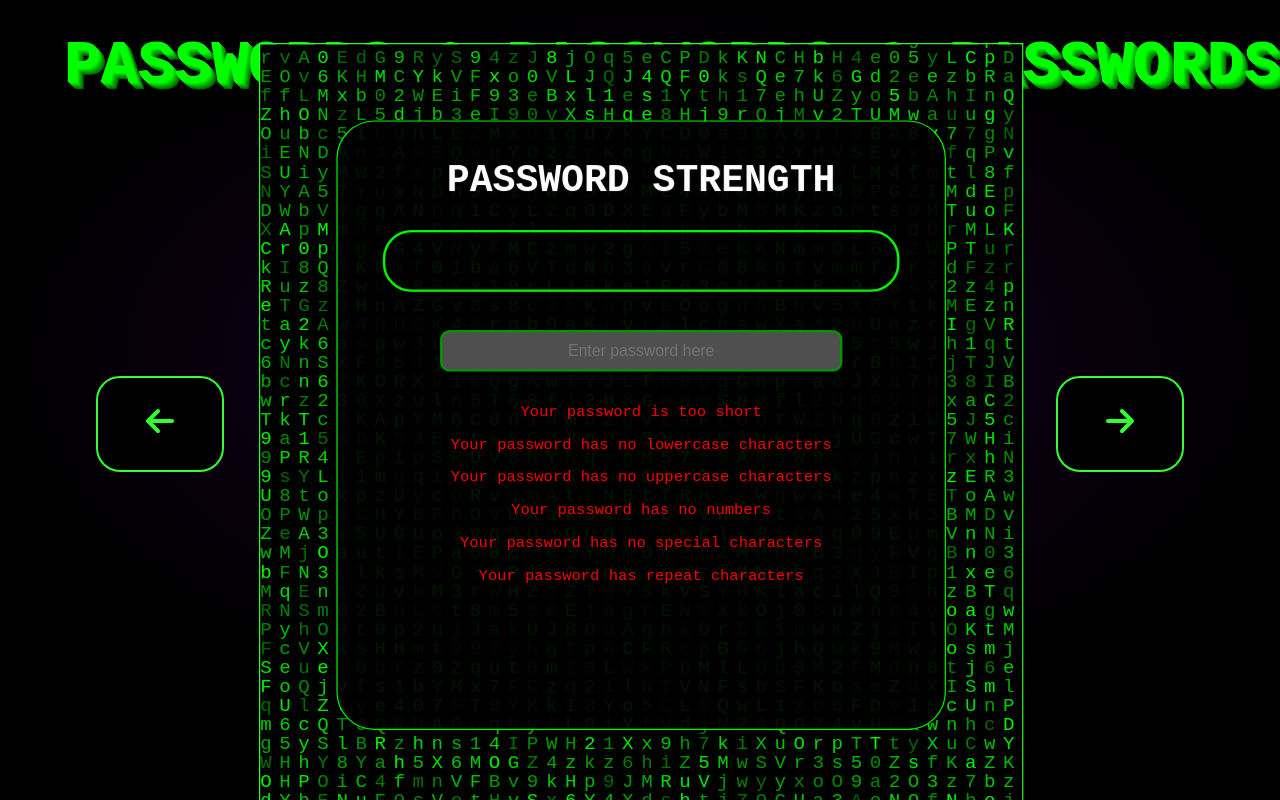
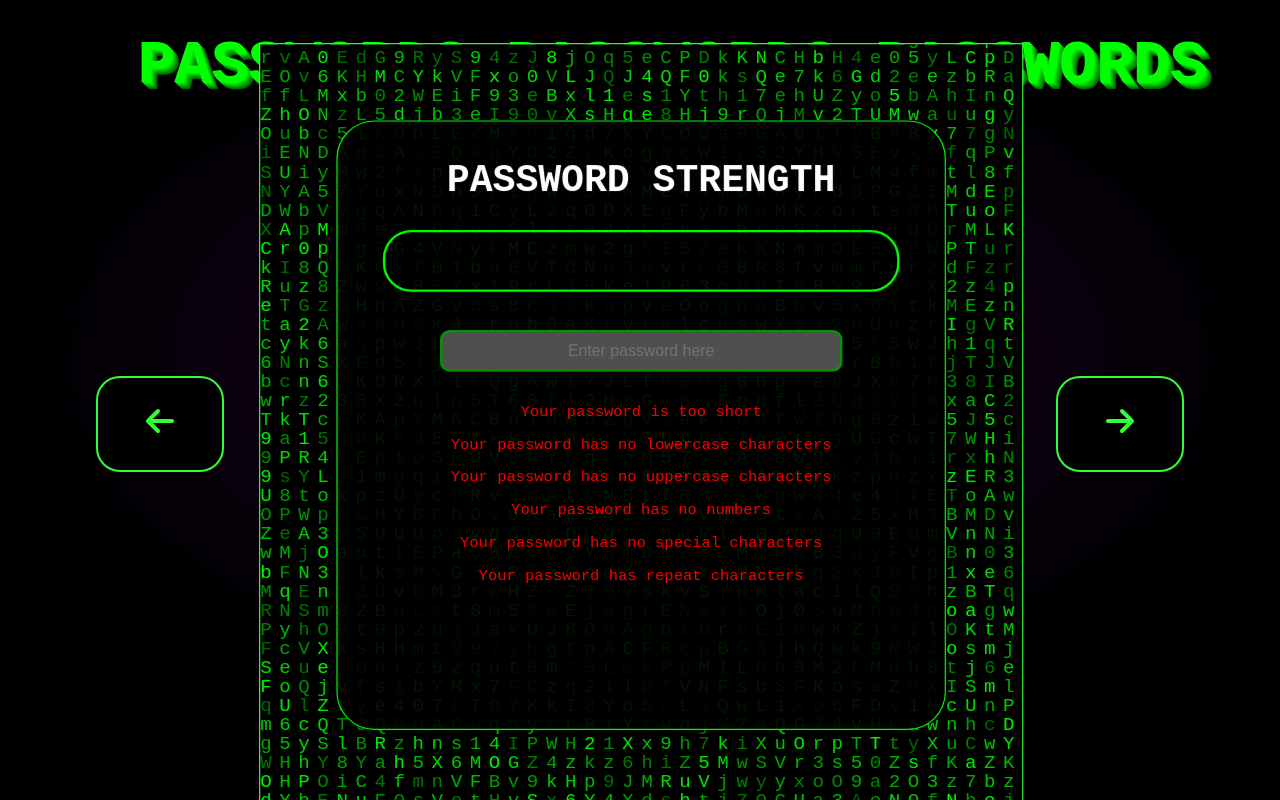
Before and after one commit to nonstickcode/cube-test, a React (Vite) app: page / in a window 1280 px wide. Shown: the top 800 px of the page. Built offline with nearby package versions, Linux system fonts and the light colour scheme.

Commit message:
changed name

```diff
--- a/index.html
+++ b/index.html
@@ -8,7 +8,7 @@
       document.body.style.overflow = 'hidden'
     </script>
 
-    <title>Passwords, Passwords, Passwords, Passwords</title>
+    <title>Passwords Passwords Passwords</title>
   </head>
   <body>
     <div id="root"></div>
--- a/src/components/NavBar/NavBar.tsx
+++ b/src/components/NavBar/NavBar.tsx
@@ -4,7 +4,7 @@ import './NavBar.css'
 const NavBar: React.FC = () => {
   return (
     <nav className="navbar">
-      <h1 className="navbar-title">Passwords & Passwords & Passwords</h1>
+      <h1 className="navbar-title">Passwords Passwords Passwords</h1>
       {/* Navigation links removed, leaving only the title */}
     </nav>
   )
```
